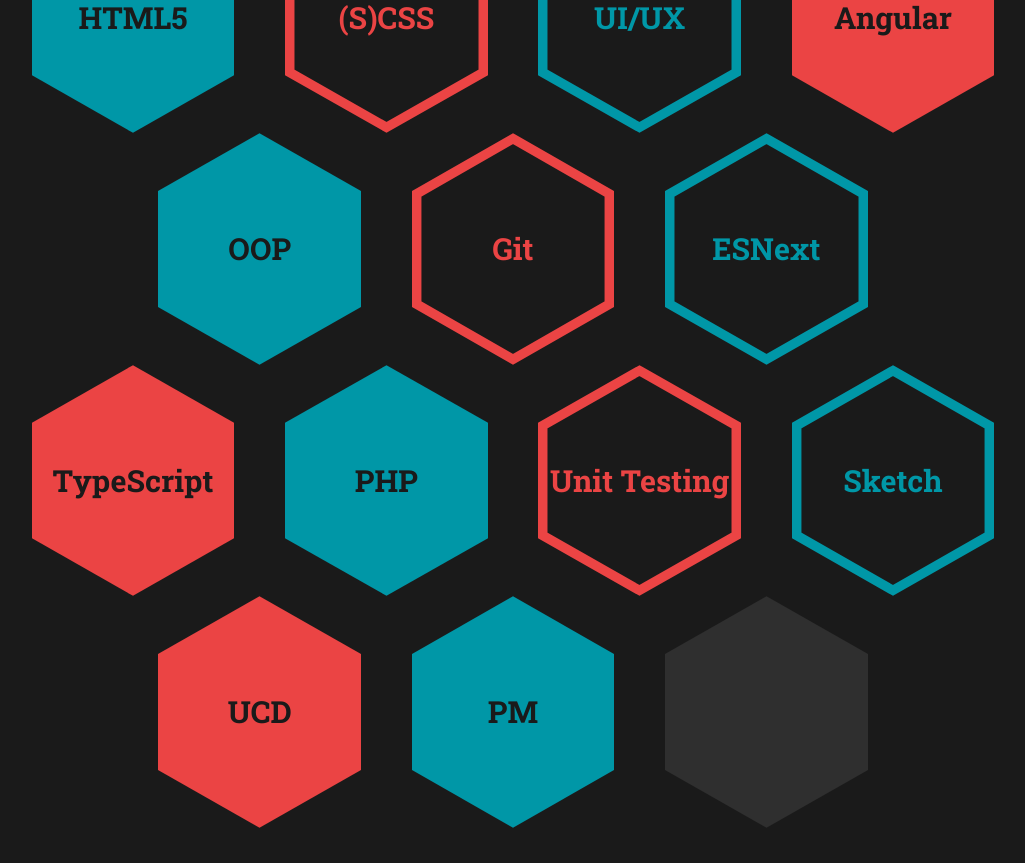
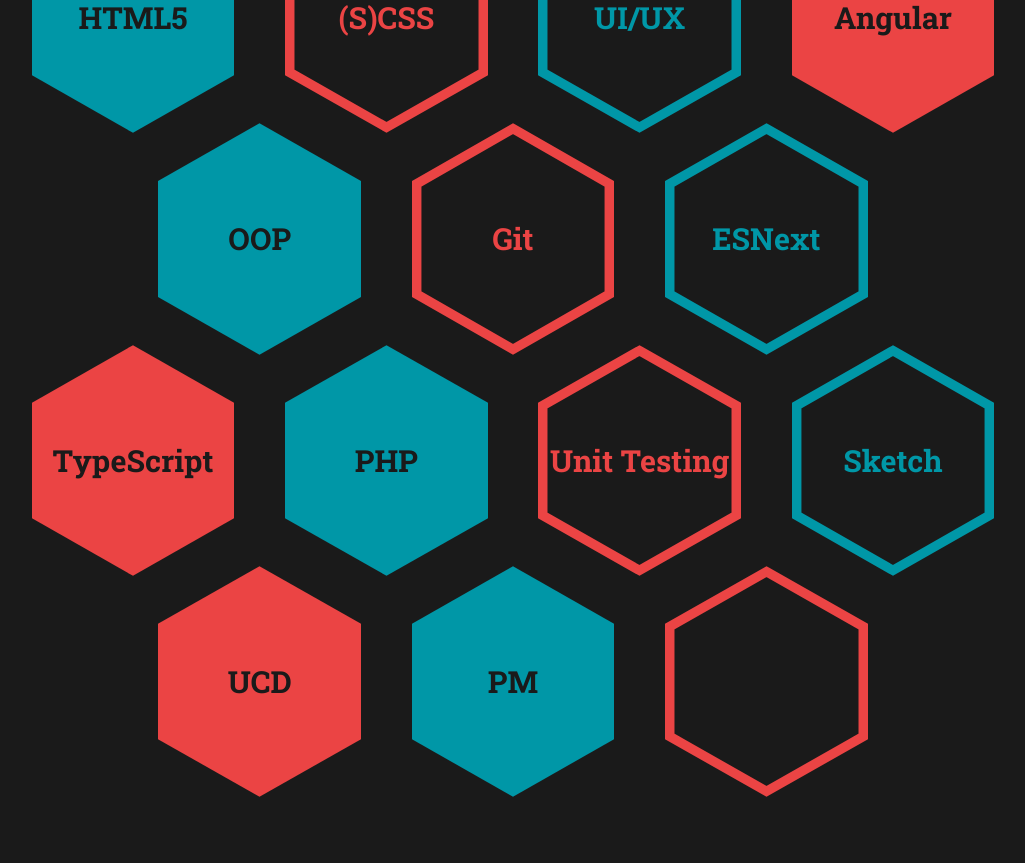
Before and after one commit to coenkoopmans/coenkoopmans.nl, an Angular app: page / in a window 1280 px wide. Shown: the part 1040-1903 px from the top of the page, without its empty margins (127-1152 px from the left). After the commit the page ends 1863 px from the top, so only its background shows below. Built offline with nearby package versions, Linux system fonts and the light colour scheme.

Commit message:
Improvements were made to the skills page... (It's something)

```diff
--- a/src/app/components/skills/skills.component.html
+++ b/src/app/components/skills/skills.component.html
@@ -15,6 +15,6 @@
         <h3 class="skills__item">Sketch</h3>
         <h3 class="skills__item">UCD</h3>
         <h3 class="skills__item">PM</h3>
-        <div class="skills__item skills__item--filler"></div>
+        <h3 class="skills__item skills__item--filler"></h3><!-- TODO: this shouldn't be an h3 -->
     </div>
 </section>
--- a/src/app/components/skills/skills.component.scss
+++ b/src/app/components/skills/skills.component.scss
@@ -58,11 +58,14 @@
     width: getVw($hexagon-width * 2 + $hexagon-margin);
   }
 
-  .skills__item:nth-of-type(3n + 1) { // First of three
+  .skills__item {
+    margin-bottom: getVw(-$hexagon-margin * 0.20);
     margin-right: getVw($hexagon-margin);
   }
+  .skills__item:nth-of-type(3n+2) { // Repeating grid of 5
+    margin-right: 0;
+  }
   .skills__item:nth-of-type(3n + 3) { // Third of three (separate, on new line)
-    margin-top: getVw(-$hexagon-margin * 0.20);
     margin-left: getVw(
       (
         ($hexagon-width * 2 + $hexagon-margin) -
@@ -77,6 +80,7 @@
   }
 
   .skills__item {
+    margin-bottom: getVw(-$hexagon-margin-tablet * 0.20);
     margin-right: getVw($hexagon-margin-tablet);
   }
   .skills__item:nth-of-type(5n+3) { // Repeating grid of 5
@@ -90,6 +94,9 @@
       ) / 2
     );
   }
+  .skills__item--filler {
+    display: none;
+  }
 }
 @include breakpoint('desktop') { // 4-3 hexagons per row
   .skills {
@@ -97,6 +104,7 @@
   }
 
   .skills__item {
+    margin-bottom: getVw(-$hexagon-margin-desktop * 0.20);
     margin-right: getVw($hexagon-margin-desktop);
   }
   .skills__item:nth-of-type(7n+4) { // Repeating grid of 7
@@ -129,6 +137,6 @@
 }
 .skills__item:last-of-type {
   &.skills__item--filler {
-    background-image: url('/assets/ui/hexagon-fill-black.svg');
+    background-image: url('/assets/ui/hexagon-outline-red.svg');
   }
 }
```
